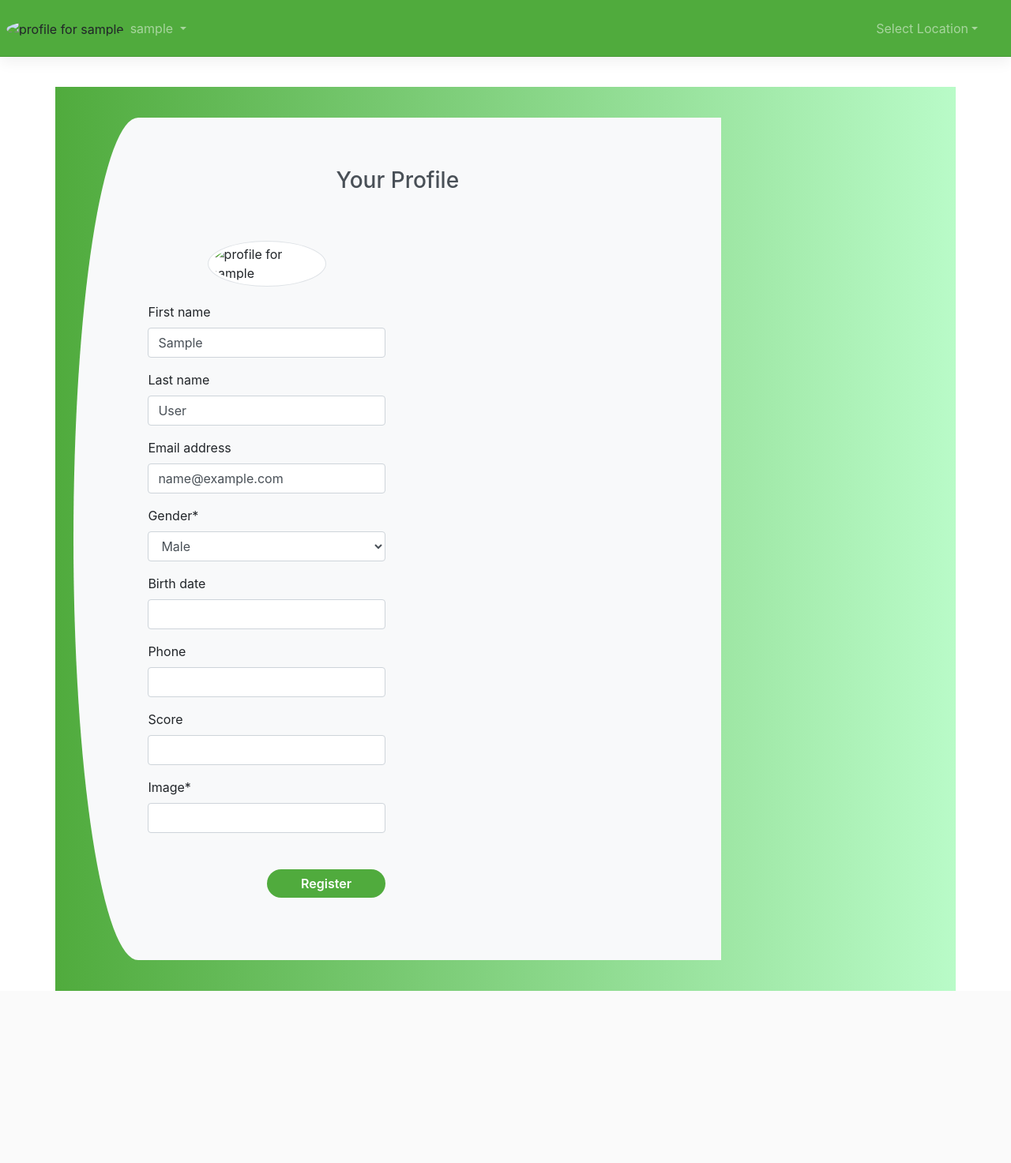
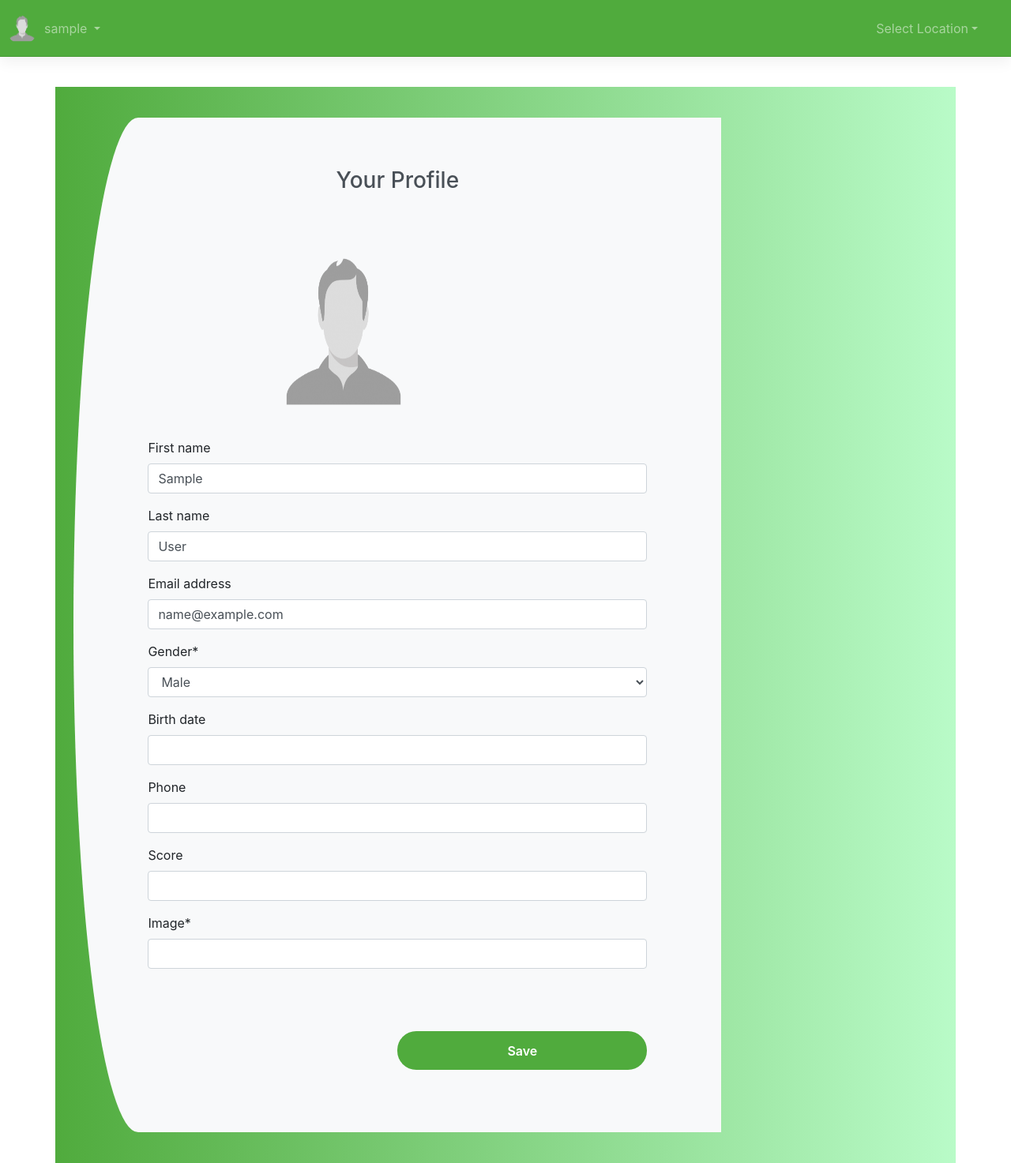
Before and after one commit to walidzakaria/dOiT, a Django app: page /profile in a window 1280 px wide. Shown: the whole page at 79% size. Before the commit the page ends 1255 px from the top, so only its background shows below. Run offline with Django 3.2, Linux system fonts and the light colour scheme; the visitor is signed in with stand-in values (Sample User, id 1); some libraries are stand-ins or nearby versions.

Commit message:
fix: profile image

```diff
--- a/templates/base.html
+++ b/templates/base.html
@@ -47,7 +47,7 @@
     <header class="navbar navbar-expand navbar-dark flex-column flex-md-row bd-navbar">
         {% if user.is_authenticated %}
         <div>
-            <img id="small-profile-pic" style="height: 40px; width: 40px; border-radius: 50%;" src="{{ user.profile.profile_picture.url }}" alt="profile for {{ user.username }}" />
+            <img class="small-profile-pic" style="height: 40px; width: 40px; border-radius: 50%;" src="{{ user.profile.profile_picture.url }}" onerror="this.src='{% static 'img/default-profile.png' %}';" alt="profile for {{ user.username }}" />
         </div>
         {% else %}
             <a class="navbar-brand mr-0 mr-md-2" href="{% url 'home' %}" area-label="Bootstrap">
--- a/templates/profile.html
+++ b/templates/profile.html
@@ -13,15 +13,15 @@
                         <div class="row register-form">
 
 
-                            <div class="col-md-6">
+                            <div class="col-md-12">
                                 <div id="profile-container">
-                                    <img id="profile-pic" class="mx-auto d-block img-thumbnail img-fluid rounded-circle" src="{{ user.profile.profile_picture.url }}" alt="profile for {{ user.username }}" />
+                                    <img class="profile-pic" class="mx-auto d-block img-thumbnail img-fluid rounded-circle" style="height: 230px; width: 180px;" src="{{ user.profile.profile_picture.url }}" onerror="this.src='{% static 'img/default-profile.png' %}';" alt="profile for {{ user.username }}" />
                                 </div>
                                 <form>
 
                                 </form>
                                 {{ user_form|crispy }} {{ profile_form|crispy }}
-                                <input type="submit" class="btnRegister" value="Register" />
+                                <input type="submit" class="btnRegister" value="Save" />
                             </div>
 
                         </div>
--- a/templates/signup.html
+++ b/templates/signup.html
@@ -15,7 +15,7 @@
                     <form method="post" enctype="multipart/form-data">
                         {% csrf_token %}
                         <div class="row register-form">
-                            <div class="col-md-6">
+                            <div class="col-md-12">
                                 {{ form|crispy }}
                                 <input type="submit" class="btnRegister" value="Register" />
 
--- a/templates/signup2.html
+++ /dev/null
@@ -1,6 +0,0 @@
-<h2>
-    Sign up</h2>
-<form method="post">
-    {% csrf_token %} {{ form.as_p }}
-    <button type="submit">Sign up</button>
-</form>
```
